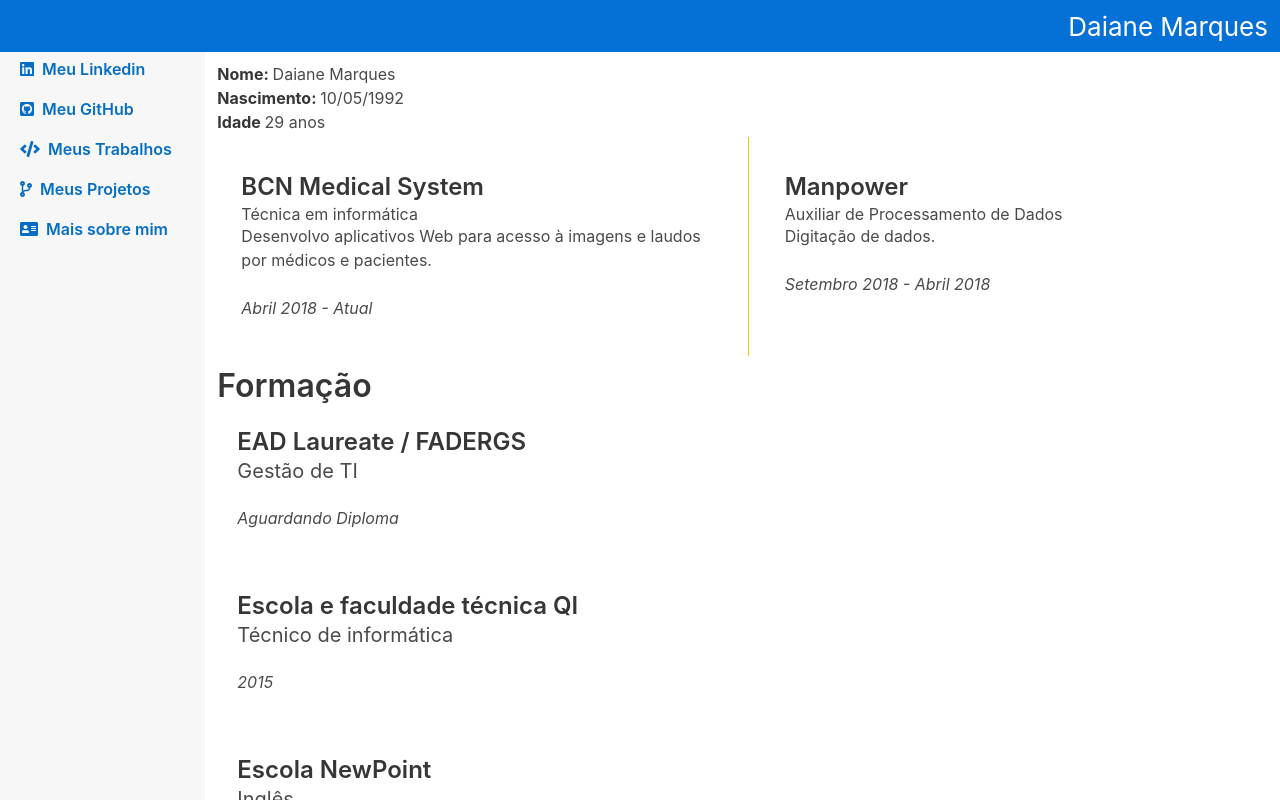
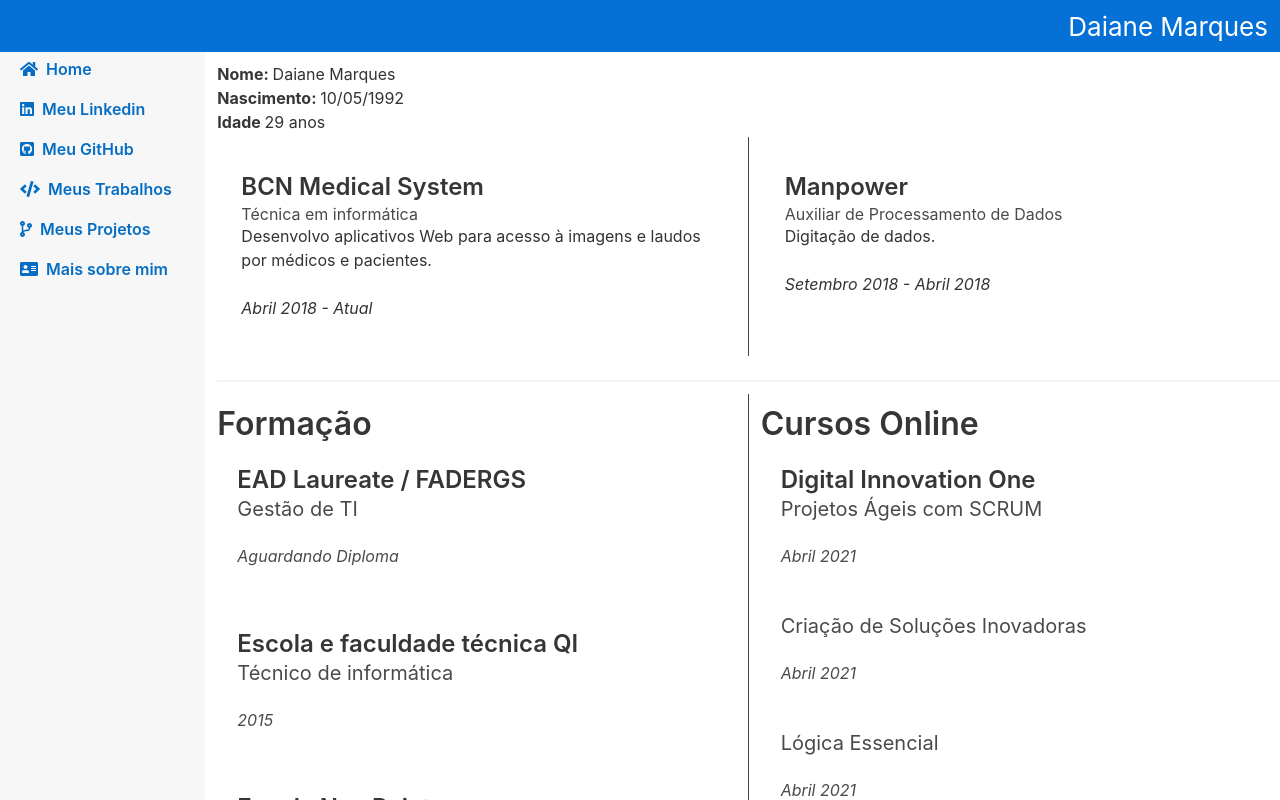
Before and after one commit to DaidotM/DaidotM.github.io, a React (Create React App) app: page /about in a window 1280 px wide. Shown: the top 800 px of the page. Built offline with nearby package versions, Linux system fonts and the light colour scheme.

Commit message:
Arrumando minhas skills

```diff
--- a/src/components/button/index.js
+++ /dev/null
@@ -1,8 +0,0 @@
-import React from "react";
-import { Link } from 'react-router-dom';
-
-const Button = () => (
-    <button className="button is-success"><Link to={`/`}>Voltar</Link></button>
-);
-
-export default Button;
--- a/src/components/side-left/index.js
+++ b/src/components/side-left/index.js
@@ -2,7 +2,7 @@ import React from "react";
 import './style.css';
 import { FontAwesomeIcon } from '@fortawesome/react-fontawesome';
 import { faLinkedin, faGithubSquare } from '@fortawesome/free-brands-svg-icons';
-import { faCode, faCodeBranch, faAddressCard } from '@fortawesome/free-solid-svg-icons';
+import { faCode, faCodeBranch, faAddressCard, faHome } from '@fortawesome/free-solid-svg-icons';
 
 // import  Router  from "../../routes";
 import { Link } from "react-router-dom";
@@ -10,6 +10,15 @@ import { Link } from "react-router-dom";
 const SideLeft = () => (
     <aside className="column is-2" id="side">
 
+            <Link className="links" to={`/`}>
+                <div className="content-side">
+                    <p>
+                        <FontAwesomeIcon icon={faHome} />
+                        &nbsp;
+                        Home
+                    </p>
+                </div>
+            </Link>
             <a className="links" href="https://www.linkedin.com/in/daiane-marques-ba64b3b5/">
                 <div className="content-side">
                     <p>
@@ -55,8 +64,6 @@ const SideLeft = () => (
                     </p>
                 </div>
             </Link>
-
-
     </aside>
 );
 
--- a/src/views/about/index.js
+++ b/src/views/about/index.js
@@ -1,10 +1,8 @@
 import React from "react";
-import Button from "../../components/button";
 import './style.css';
 
 const About = () => (
-    <div className="column">
-
+    <div className="column aboutme">
         <div>
             <ul className="my-info">
                 <li><strong>Nome: </strong>Daiane Marques</li>
@@ -18,16 +16,16 @@ const About = () => (
         </div>
         <div className="columns">
             <div className="column info">
-                <div class="card-content">
-                    <div class="media">
+                <div className="card-content">
+                    <div className="media">
 
-                        <div class="media-content">
-                            <p class="title is-4">BCN Medical System</p>
-                            <p class="subtitle is-6">Técnica em informática</p>
+                        <div className="media-content">
+                            <p className="title is-4">BCN Medical System</p>
+                            <p className="subtitle is-6">Técnica em informática</p>
                         </div>
                     </div>
 
-                    <div class="content">
+                    <div className="content">
                         Desenvolvo aplicativos Web para acesso à imagens e laudos por médicos e pacientes.
                         <br />
                         <br />
@@ -36,16 +34,16 @@ const About = () => (
                 </div>
             </div>
             <div className="column info">
-                <div class="card-content">
-                    <div class="media">
+                <div className="card-content">
+                    <div className="media">
 
-                        <div class="media-content">
-                            <p class="title is-4">Manpower</p>
-                            <p class="subtitle is-6">Auxiliar de Processamento de Dados</p>
+                        <div className="media-content">
+                            <p className="title is-4">Manpower</p>
+                            <p className="subtitle is-6">Auxiliar de Processamento de Dados</p>
                         </div>
                     </div>
 
-                    <div class="content">
+                    <div className="content">
                         Digitação de dados.
                         <br />
                         <br />
@@ -54,48 +52,52 @@ const About = () => (
                 </div>
             </div>
         </div>
+        <hr/>
+        <div className="columns">
+            <div className="column info">
                 <h6 className="title">Formação </h6>
                 <div className="certificates">
                     <h6 className="title is-4">EAD Laureate / FADERGS </h6>
                     <p className="subtitle">Gestão de TI</p>
                     <p className="subtitle is-6"><em>Aguardando Diploma</em></p>
                 </div>
-        <br/>
+                <br />
                 <div className="certificates">
                     <h6 className="title is-4">Escola e faculdade técnica QI </h6>
                     <p className="subtitle">Técnico de informática</p>
                     <p className="subtitle is-6"><em>2015</em></p>
                 </div>
-        <br/>
+                <br />
                 <div className="certificates">
                     <h6 className="title is-4">Escola NewPoint </h6>
                     <p className="subtitle">Inglês</p>
-            <br/>
+                    <br />
                 </div>
                 <div className="certificates">
                     <h6 className="title is-4">Microcamp </h6>
                     <p className="subtitle">Profissional de WebDesign</p>
-            <br/>
+                    <br />
                 </div>
+            </div>
+            <div className="column info">
                 <h6 className="title">Cursos Online</h6>
                 <div className="certificates">
                     <h6 className="title is-4">Digital Innovation One</h6>
                     <p className="subtitle">Projetos Ágeis com SCRUM</p>
                     <p className="subtitle is-6"><em>Abril 2021</em></p>
-            <br/>
+                    <br />
                     <p className="subtitle">Criação de Soluções Inovadoras</p>
                     <p className="subtitle is-6"><em>Abril 2021</em></p>
-            <br/>
+                    <br />
                     <p className="subtitle">Lógica Essencial</p>
                     <p className="subtitle is-6"><em>Abril 2021</em></p>
-            <br/>
+                    <br />
                     <p className="subtitle">Introdução ao React.js</p>
                     <p className="subtitle is-6"><em>Novembro 2021</em></p>
                 </div>
-
-
-        <Button />
             </div>
+        </div>
+    </div >
 )
 
 export default About;
--- a/src/views/about/style.css
+++ b/src/views/about/style.css
@@ -7,9 +7,13 @@
 }
 
 .info{
-    border-right: 1px solid rgb(255, 196, 0);
+    border-right: 1px solid #444;
 }
 
 .certificates{
     margin: 20px;
 }
+
+.aboutme{
+    color: #333;
+}
--- a/src/views/my-studies/index.js
+++ b/src/views/my-studies/index.js
@@ -1,6 +1,5 @@
 import React from "react";
 
-import Button from '../../components/button';
 import './style.css';
 
 const Studies = () => (
@@ -25,10 +24,6 @@ const Studies = () => (
                 </div>
             </div>
         </div>
-
-        <div>
-            <Button />
-        </div>
     </div>
 )
 
--- a/src/views/my-works/index.js
+++ b/src/views/my-works/index.js
@@ -5,7 +5,6 @@ import './style.css';
 import portal1 from '../../images/portal1.jpg';
 import portal2 from '../../images/portal2.jpg';
 import portal3 from '../../images/portal3.jpg';
-import Button from '../../components/button';
 import viewer from '../../images/viewer.jpg';
 
 export default class MyWorks extends Component {
@@ -38,10 +37,6 @@ export default class MyWorks extends Component {
                         <p><em>BCN Medical Systems</em></p>
                     </div>
                 </div>
-
-                <div>
-                    <Button />
-                </div>
             </div>
         )
     }
```
Also changed, not shown: src/components/footer/index.js (deleted, +0 -7 lines). Lines whose indentation alone changed are shown as unchanged.
